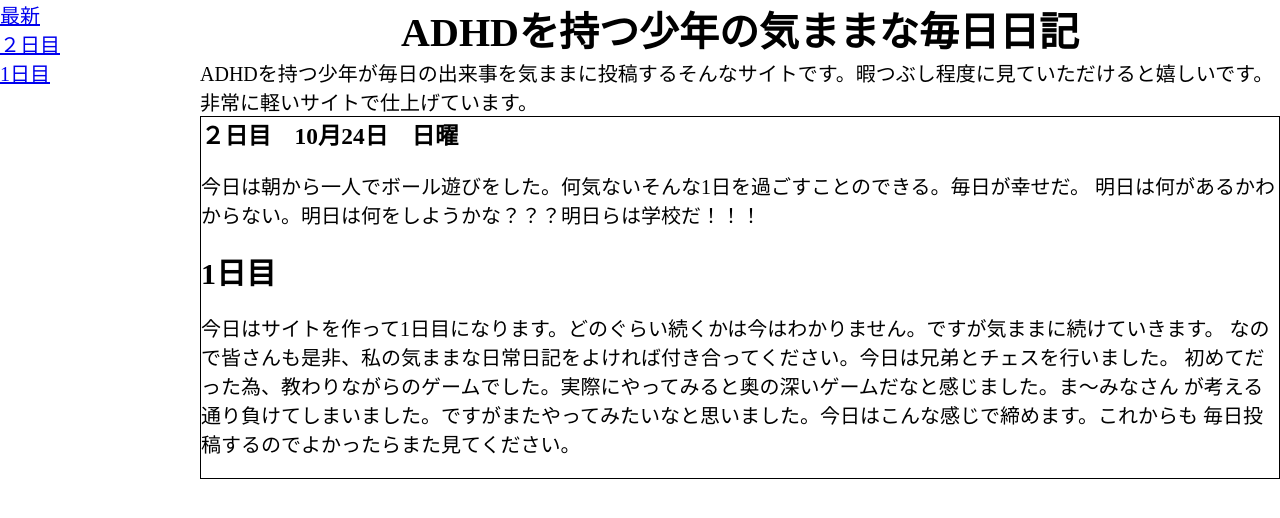
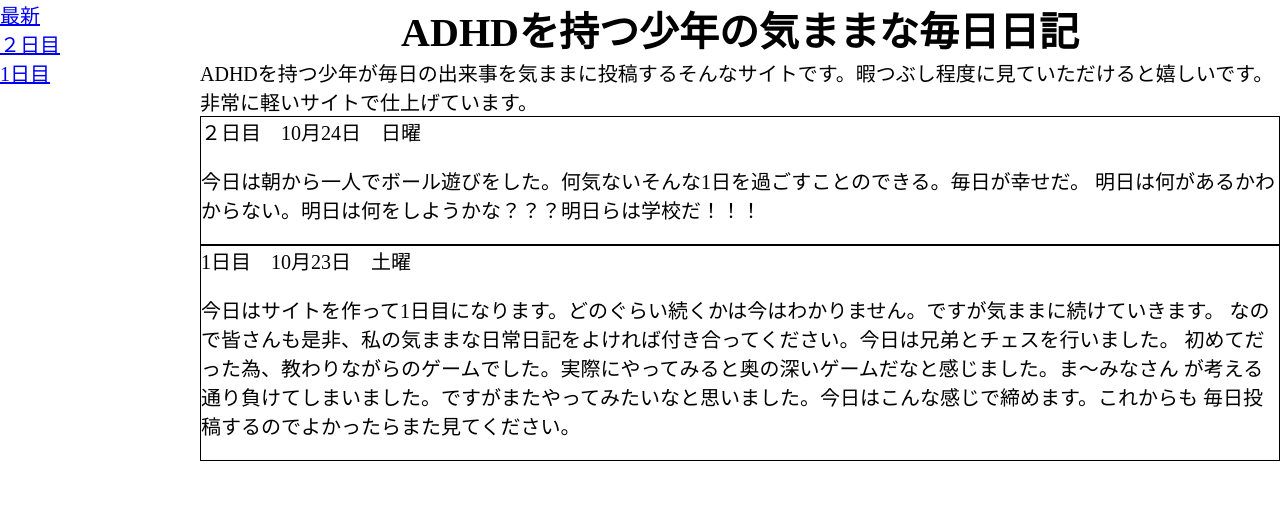
Before and after one commit to kokoa551/kokoa551.github.io, a plain HTML site: page index.html in a window 1280 px wide. Drawn offline with Linux system fonts and the light colour scheme.

Commit message:
Update index.html

```diff
--- a/index.html
+++ b/index.html
@@ -12,6 +12,7 @@
     <aside>
         <nav>
             <ul>
+
                 <li><a href="#2day">最新</a></li>
                 <li><a href="#2day">２日目</a></li>
                 <li><a href="#1day">1日目</a></li>
@@ -25,14 +26,15 @@
         </article>
         <div>
             <a id="2day">
-                <h3 class="my">２日目　10月24日　日曜</h3>
+                <p class="my">２日目　10月24日　日曜</p>
                 <p>今日は朝から一人でボール遊びをした。何気ないそんな1日を過ごすことのできる。毎日が幸せだ。
                     明日は何があるかわからない。明日は何をしようかな？？？明日らは学校だ！！！
                 </p>
             </a>
+        </div>
+        <div>
             <a id="1day">
-
-                <h2 class="my">1日目</h2>
+                <p class="my">1日目　10月23日　土曜</p>
                 <p>今日はサイトを作って1日目になります。どのぐらい続くかは今はわかりません。ですが気ままに続けていきます。
                 なので皆さんも是非、私の気ままな日常日記をよければ付き合ってください。今日は兄弟とチェスを行いました。
                 初めてだった為、教わりながらのゲームでした。実際にやってみると奥の深いゲームだなと感じました。ま〜みなさん
```
